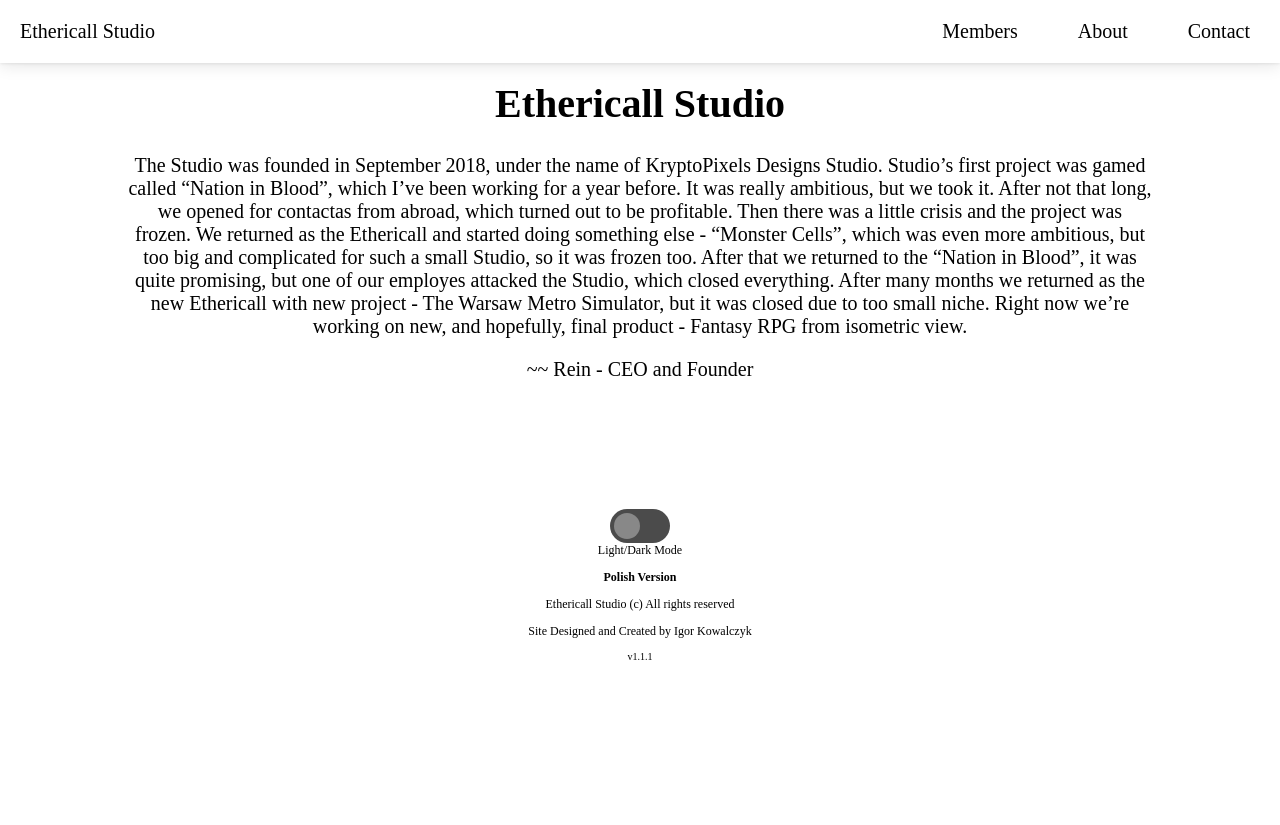
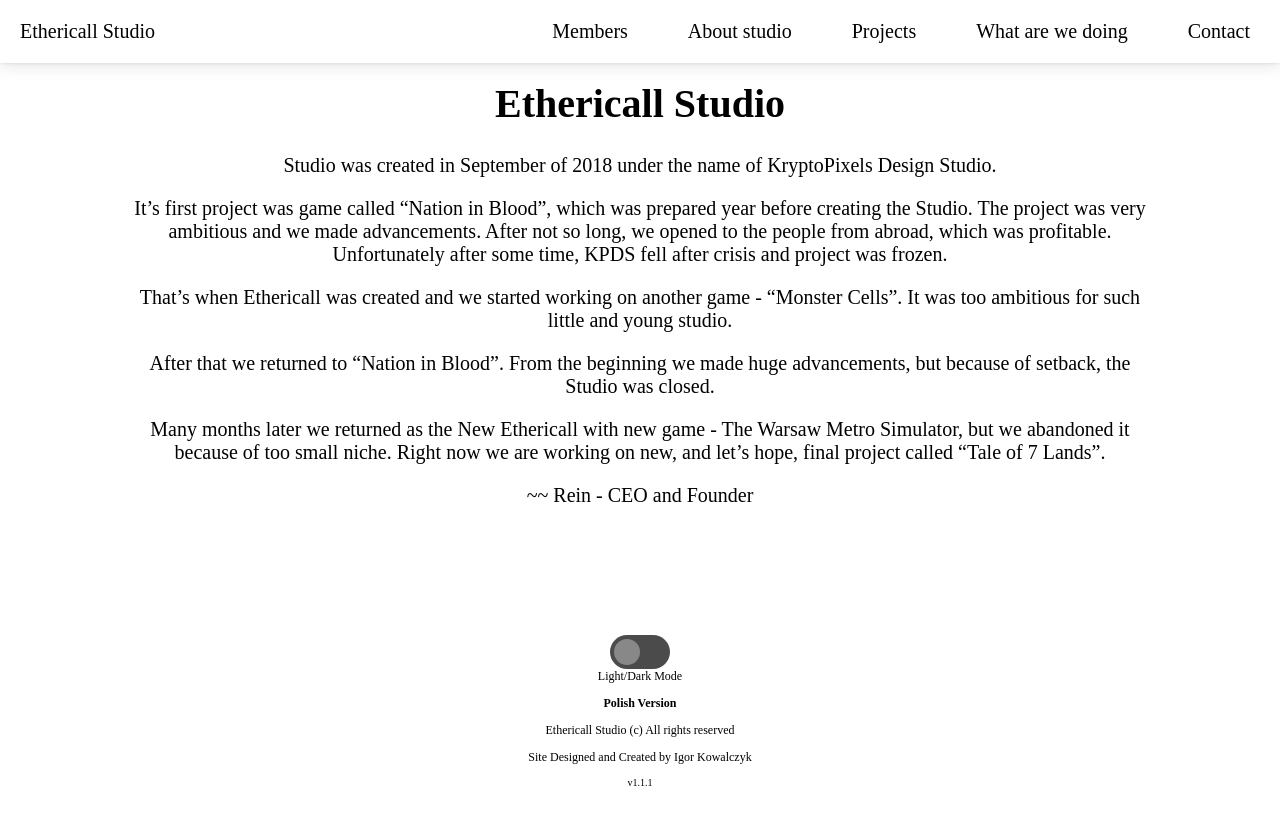
Before and after one commit to Ethericall-Studio/ethericall-studio.github.io, a Jekyll site: the page built from about.md, in a window 1280 px wide. Shown: the top 825 px of the page. Built offline with Jekyll 4.4.1, drawn with Linux system fonts in a browser that asks for light colours; some web fonts are replaced; our own code applies the rules of GitHub Pages for plain Markdown files.

Commit message:
Add more sections

```diff
--- a/_layouts/default.html
+++ b/_layouts/default.html
@@ -25,7 +27,9 @@ layout: "default"
 <label class="menu-icon" for="menu-btn"><span class="navicon"></span></label>
 <ul class="menu">
 <li><a href="{{ site.url }}{{ site.baseurl }}/members" aria-label="See portfolio">Members</a></li>
-<li><a href="{{ site.url }}{{ site.baseurl }}/about" aria-label="About studio">About</a></li>
+<li><a href="{{ site.url }}{{ site.baseurl }}/about" aria-label="About studio">About studio</a></li>
+<li><a href="{{ site.url }}{{ site.baseurl }}/projects" aria-label="About studio">Projects</a></li>
+<li><a href="{{ site.url }}{{ site.baseurl }}/workingon" aria-label="About studio">What are we doing</a></li>
 <li><a href="{{ site.url }}{{ site.baseurl }}/contact" aria-label="Contact us">Contact</a></li>
 </ul>
 {% endif %}
--- a/about.md
+++ b/about.md
@@ -3,6 +3,14 @@ layout: "default"
 lang: "en"
 ---
 # Ethericall Studio
-The Studio was founded in September 2018, under the name of KryptoPixels Designs Studio. Studio's first project was gamed called "Nation in Blood", which I've been working for a year before. It was really ambitious, but we took it. After not that long, we opened for contactas from abroad, which turned out to be profitable. Then there was a little crisis and the project was frozen. We returned as the Ethericall and started doing something else - "Monster Cells", which was even more ambitious, but too big and complicated for such a small Studio, so it was frozen too. After that we returned to the "Nation in Blood", it was quite promising, but one of our employes attacked the Studio, which closed everything. After many months we returned as the new Ethericall with new project - The Warsaw Metro Simulator, but it was closed due to too small niche. Right now we're working on new, and hopefully, final product - Fantasy RPG from isometric view.
+Studio was created in September of 2018 under the name of KryptoPixels Design Studio.
+
+It's first project was game called "Nation in Blood", which was prepared year before creating the Studio. The project was very ambitious and we made advancements. After not so long, we opened to the people from abroad, which was profitable. Unfortunately after some time, KPDS fell after crisis and project was frozen.
+
+That's when Ethericall was created and we started working on another game - "Monster Cells". It was too ambitious for such little and young studio.
+
+After that we returned to "Nation in Blood". From the beginning we made huge advancements, but because of setback, the Studio was closed.
+
+Many months later we returned as the New Ethericall with new game - The Warsaw Metro Simulator, but we abandoned it because of too small niche. Right now we are working on new, and let's hope, final project called "Tale of 7 Lands".
 
 ~~ Rein - CEO and Founder
```
Also changed, not shown: other parts of _layouts/default.html (+3 -1 lines), about-pl.md (+10 -1 lines), projects-pl.md (added, +8 -0 lines), projects.md (added, +8 -0 lines), workingon-pl.md (added, +8 -0 lines), workingon.md (added, +8 -0 lines).
